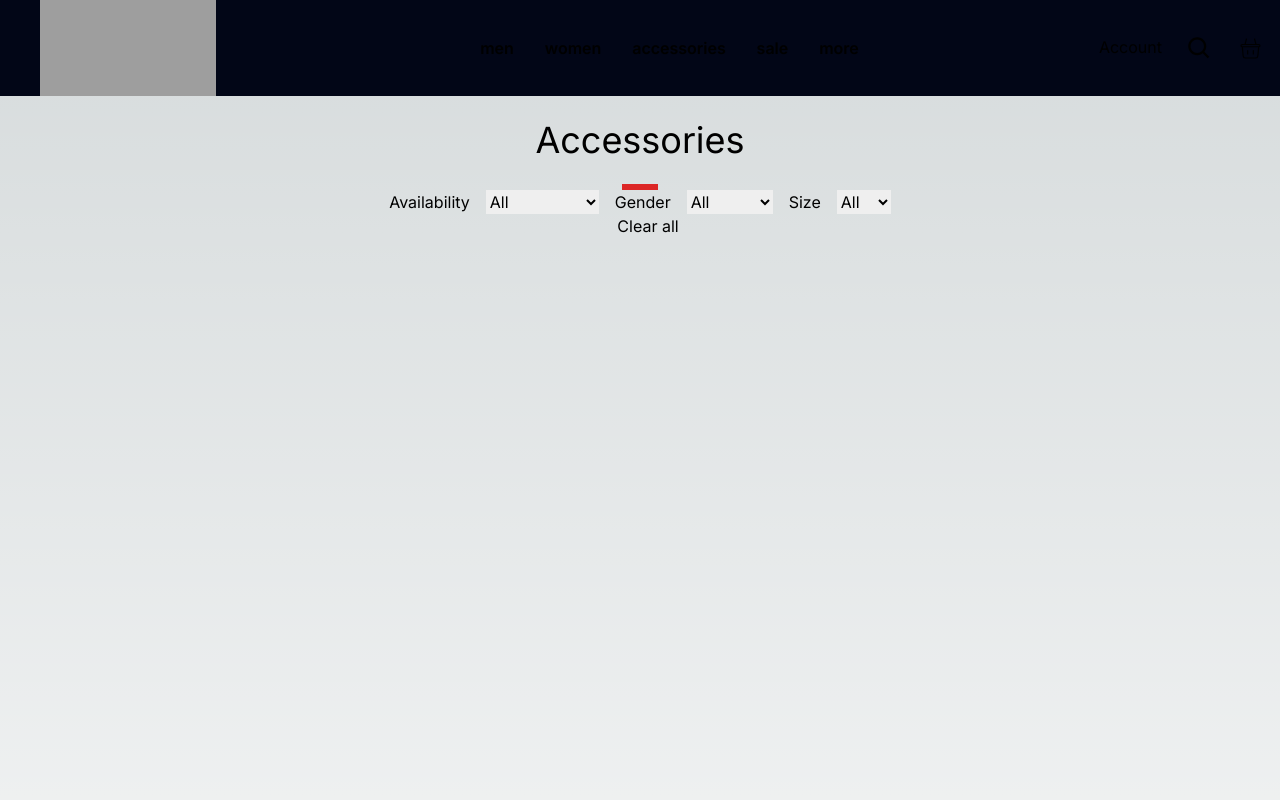
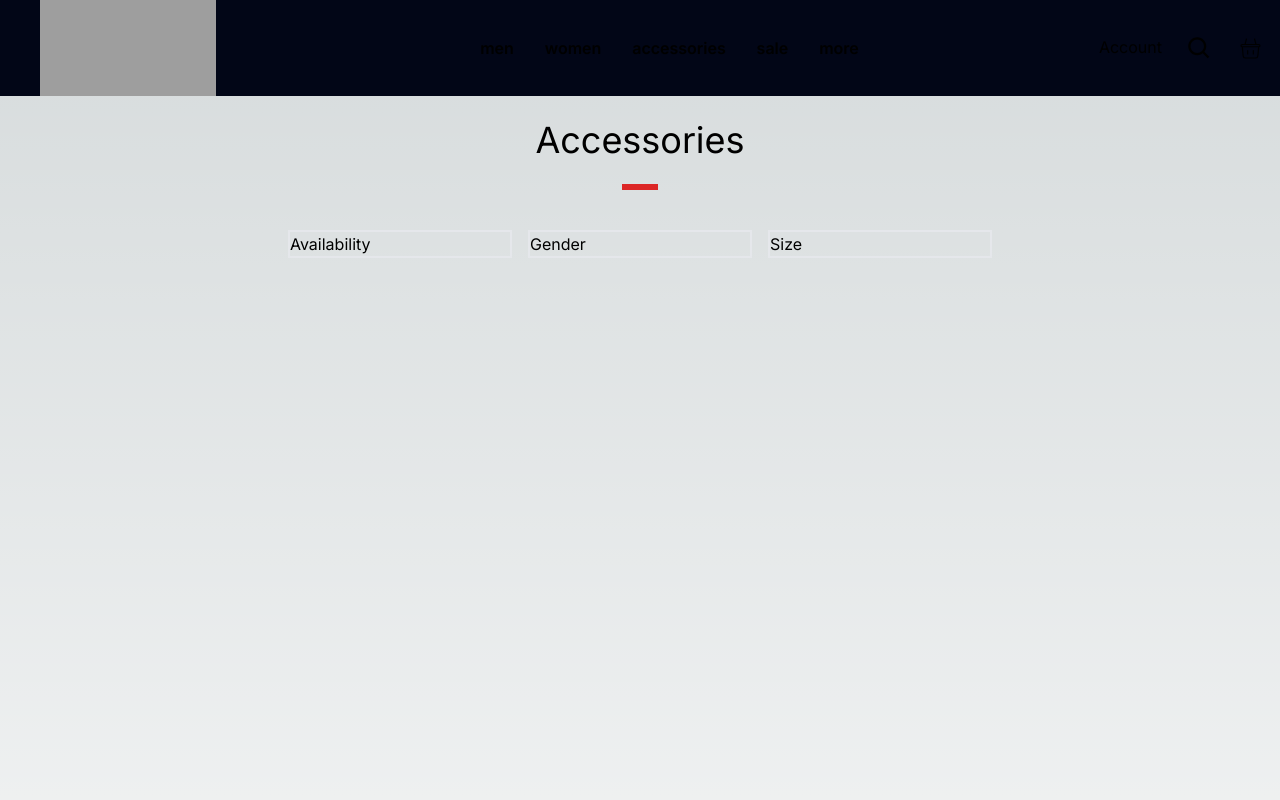
Before and after one commit to bappyasif/recreating-designs, a Next.js app: page /accessories in a window 1280 px wide. Shown: the top 800 px of the page. Built offline with nearby package versions, Linux system fonts and the light colour scheme; grey boxes are pictures that could not be loaded.

Commit message:
refactored codes
* using custom dropwdown for Select Items
* refactored and adjusted codes to reflect these codes

```diff
--- a/app/(routes)/(misc)/accessories/_components/Header.tsx
+++ b/app/(routes)/(misc)/accessories/_components/Header.tsx
@@ -16,17 +16,17 @@ export const Filters = ({ filters, clearAll, removeFilter }: { filters: string[]
     const showFilters = () => filters.map(val => <FilterView key={val} removeFilter={removeFilter} val={val} />)
 
     const filtersMarkup = (
+        filters.filter(v => v !== "All").length
+        ?
         <div className='flex gap-4 items-center w-full justify-center'>
             <ul className='flex gap-4 justify-center'>{showFilters()}</ul>
             <button onClick={clearAll}>Clear all</button>
         </div>
+        : null
     )
 
     return (
         filtersMarkup
-        // <div>
-        //     {filtersMarkup}
-        // </div>
     )
 
 }
@@ -35,19 +35,22 @@ const FilterView = ({ val, removeFilter }: { val: string, removeFilter: (v: stri
     const handleRemove = () => removeFilter(val)
 
     return (
+        val !== "All"
+        ?
         <li className='flex gap-4 items-center'>
             <span>{val}</span>
             <button onClick={handleRemove}>x</button>
         </li>
+        : null
     )
 }
 
-export const SelectItems = ({updateOrAddFilter}: {updateOrAddFilter: (d: string, n: string) => void}) => {
+export const SelectItems = ({updateOrAddFilter, trackedFilters}: {updateOrAddFilter: (d: string, n: string) => void, trackedFilters: any}) => {
     return (
         <div className='flex gap-4 justify-center w-full'>
-            <SelectReuseable data={availability} name='Availability' updateOrAddFilter={updateOrAddFilter} />
-            <SelectReuseable data={gender} name='Gender' updateOrAddFilter={updateOrAddFilter} />
-            <SelectReuseable data={size} name='Size' updateOrAddFilter={updateOrAddFilter} />
+            <SelectReuseable data={availability} name='Availability' updateOrAddFilter={updateOrAddFilter} trackedFilters={trackedFilters} />
+            <SelectReuseable data={gender} name='Gender' updateOrAddFilter={updateOrAddFilter} trackedFilters={trackedFilters} />
+            <SelectReuseable data={size} name='Size' updateOrAddFilter={updateOrAddFilter} trackedFilters={trackedFilters} />
         </div>
     )
 }
--- a/app/(routes)/(misc)/accessories/_components/SelectReuseable.tsx
+++ b/app/(routes)/(misc)/accessories/_components/SelectReuseable.tsx
@@ -1,33 +1,67 @@
-import React from 'react'
+import { useForTruthToggle } from '@/hooks'
+import React, { useRef, useState } from 'react'
 
 export const SelectReuseable = (
-    { data, name, updateOrAddFilter }
+    { data, name, updateOrAddFilter, trackedFilters }
         :
-        { data: string[], name: string, updateOrAddFilter: (d: string, n: string) => void }
+        { data: string[], name: string, updateOrAddFilter: (d: string, n: string) => void, trackedFilters: any }
 ) => {
-    const showAll = () => data.map(v => <OptionMarkup key={v} val={v} />)
+
+    // const [selectedOpt, setSlectedOpt] = useState(false)
+
+    const { handleFalsy, handleTruthy, isTrue } = useForTruthToggle()
+
+    const ref = useRef<HTMLUListElement | null>(null)
+
+    const handleClick = (v: string) => {
+        updateOrAddFilter(v, name)
+        // setSlectedOpt(v)
+        // setSlectedOpt(true)
+    }
+
+    const showAll = () => data.map(v => <li key={v} className='' onClick={() => handleClick(v)}>{v}</li>)
+
+    const openUp = () => {
+        // console.log(isTrue, "isTrue!!",)
+        if (isTrue) {
+            handleFalsy()
+        } else {
+            handleTruthy()
+        }
+    }
 
     return (
-        <div className='flex gap-4'>
-            <p>{name}</p>
-            <select name={name} id={name} onChange={e => updateOrAddFilter(e.target.value, name)}>
-                {showAll()}
-            </select>
+        <div className='flex gap-4 border-2 relative w-56' onClick={openUp}>
+            <p className=''>{name}</p>
+            {/* <p>{selectedOpt ? trackedFilters[name] : null}</p> */}
+            {/* <p>{trackedFilters[name] !== "All" ? trackedFilters[name] : null}</p> */}
+            <p>{trackedFilters[name] ? trackedFilters[name] : null}</p>
+            {
+                isTrue
+                    ? (
+                        <ul className='flex gap-4 flex-col absolute top-7 bg-slate-900 w-full'>
+                            {showAll()}
+                        </ul>
+                    ) : null
+            }
         </div>
     )
 }
 
-const OptionMarkup = (
-    { val }
-        :
-        { val: string }) => {
 
-    const handleAdd = () => {
-        console.log("clicking!!")
-        // updateOrAddFilter(val)
-    }
+// export const SelectReuseable = (
+//     { data, name, updateOrAddFilter }
+//         :
+//         { data: string[], name: string, updateOrAddFilter: (d: string, n: string) => void }
+// ) => {
+//     const showAll = () => data.map(v => <option key={v} className=''>{v}</option>)
 
-    return (
-        <option onClick={handleAdd}>{val}</option>
-    )
-}
+//     return (
+//         <div className='flex gap-4 border-2'>
+//             <p className=''>{name}</p>
+//             <select name={name} id={name} onChange={e => updateOrAddFilter(e.target.value, name)} className='w-44 bg-transparent'>
+//                 {showAll()}
+//             </select>
+//         </div>
+//     )
+// }
--- a/app/(routes)/(misc)/accessories/page.tsx
+++ b/app/(routes)/(misc)/accessories/page.tsx
@@ -4,109 +4,46 @@ import React, { useEffect, useState } from 'react'
 import { Filters, Heading, SelectItems } from './_components/Header'
 
 const AccessoriesPage = () => {
-  // const [filters, setFilters] = useState<string[]>([])
-
   const [allFilters, setAllFilters] = useState([""])
 
   const [improvedFilters, setImprovedFilters] = useState({Availability: "", Gender: "", Size: ""})
 
-  // const updateFilter = (newVal: string, filterNumber: number) => {
-  //   setFilters(prev => {
-  //     const filtered = prev.filter((_, idx) => idx !== filterNumber)
-  //     return filtered
-  //   })
-  // }
-
-  // const updateFilter = (newVal: string, oldIdx: number) => {
-  //   setFilters( prev => {
-  //     const mapped = prev.map((_, idx) => idx === oldIdx ? newVal : _)
-  //     return mapped
-  //   })
-  // }
-
-  // const checkIfExist = (val: string) => filters.findIndex(v => v === val)
-
-  // const addToFilters = (newVal: string) => setFilters(prev => [...prev, newVal])
+  // const [selectedOpt, setSlectedOpt] = useState("")
 
   const updateOrAddFilter = (val: string, selName: string) => {
-    // const filterNumber = selName === "Availability" ? 0 : selName === "Gender" ? 1 : 2;
-
-    // setImprovedFilters((prev) => {
-    //   if(selName === "Availability") {
-    //     prev.Availability = val
-    //   } else if(selName === "Gender") {
-    //     prev.Gender = val
-    //   } else {
-    //     prev.Size = val
-    //   }
-
-    //   return prev
-    // })
-
     setImprovedFilters(prev => ({...prev, [selName]: val}))
-
-    // console.log(val, filters.length, ">>", selName)
-
-    // updateFilter()
-
-    // if(checkIfExist(val) !== -1) {
-    //   console.log("update")
-    //   // updateFilter(val, filterNumber)
-    // } else {
-    //   console.log("add")
-    //   addToFilters(val)
-    // }
+    // val !== "All" && setImprovedFilters(prev => ({...prev, [selName]: val}))
   }
-
-  // const removeFromFilters = (value: string) => {
-  //   setFilters(prev => {
-  //     const filtered = prev.filter(v => v !== value)
-  //     return filtered
-  //   })
-  // }
 
   const removeFromFilters = (value: string) => {
     setAllFilters(prev => {
       const filtered = prev.filter(v => v !== value)
       return filtered
     })
+
+    // setSlectedOpt(prev)
   }
-
-  // const clearFilters = () => setFilters([])
 
   const clearFilters = () => {
     setAllFilters([])
     setImprovedFilters({Availability: "", Gender: "", Size: ""})
   }
 
-  // useEffect(() => {
-  //   const temp: string[] = []
-  //   for(let key in improvedFilters) {
-  //     temp.push(improvedFilters[key as keyof typeof improvedFilters])
-  //   }
-  //   console.log(temp, "temp!!")
-
-  // }, [improvedFilters])
-
-  // const [allFilters, setAllFilters] = useState([""])
-
   useEffect(() => {
     const temp = []
+
     for(let key in improvedFilters) {
-      // console.log(improvedFilters, "!!", key, improvedFilters[key as keyof typeof improvedFilters])
       temp.push(improvedFilters[key as keyof typeof improvedFilters])
-
     }
 
     setAllFilters(temp.filter(v => v))
 
-    console.log(temp, "temp!!")
   }, [improvedFilters])
 
   return (
-    <div className='min-h-screen'>
+    <div className='min-h-screen space-y-10'>
       <Heading />
-      <SelectItems updateOrAddFilter={updateOrAddFilter} />
+      <SelectItems updateOrAddFilter={updateOrAddFilter} trackedFilters={improvedFilters} />
       <Filters clearAll={clearFilters} filters={allFilters} removeFilter={removeFromFilters} />
     </div>
   )
```
